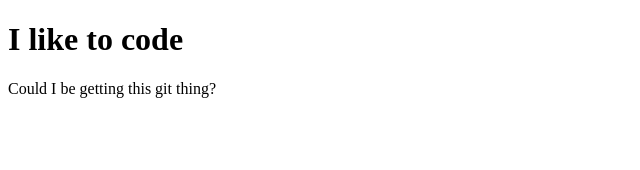
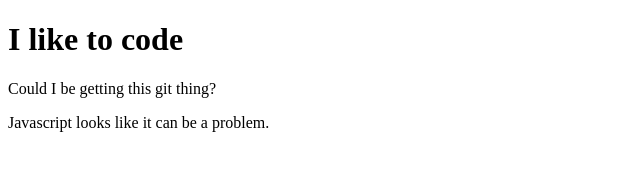
Before and after one commit to RafiatDaodu/youtubepractice, a plain HTML site: page index.htm in a window 1280 px wide. Shown: the whole page, without its empty margins (0-640 px from the left). Drawn offline with Linux system fonts and the light colour scheme.

Commit message:
javascript

```diff
--- a/index.htm
+++ b/index.htm
@@ -3,5 +3,6 @@
 <body>
 <h1>I like to code</h1>
 <p>Could I be getting this git thing?</p>
+<p>Javascript looks like it can be a problem.</p>
 </body>
 </html>
```
